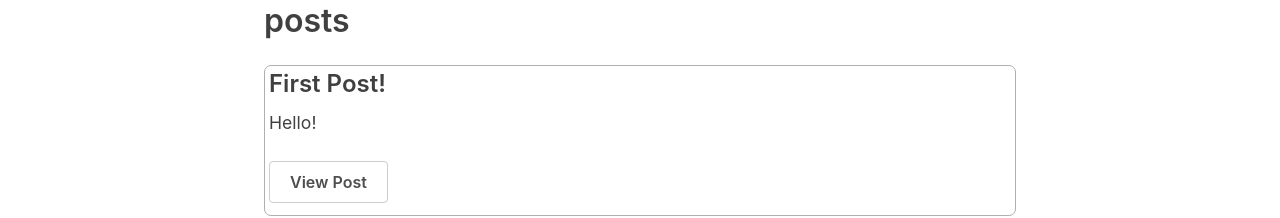
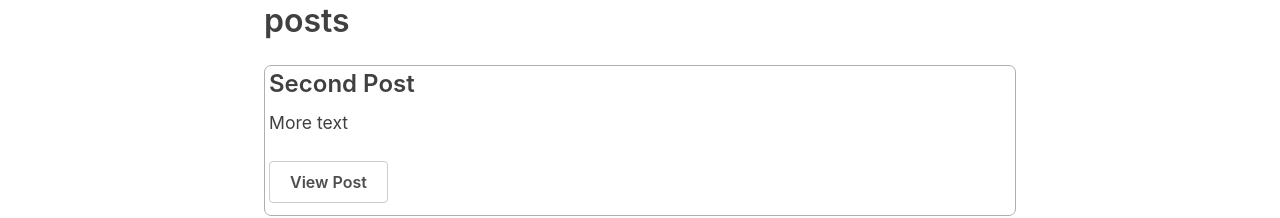
Before and after one commit to natank/redux-toolkit-demo-app, a React (Create React App) app: page / in a window 1280 px wide. Shown: the part 584-802 px from the top of the page. Built offline with nearby package versions, Linux system fonts and the light colour scheme; what miragejs, txtgen would draw is missing.

Commit message:
added user slice

```diff
--- a/src/features/posts/PostsList.js
+++ b/src/features/posts/PostsList.js
@@ -4,7 +4,11 @@ import { Link } from 'react-router-dom'
 
 export function PostsList() {
   const posts = useSelector((state) => state.posts)
-  const renderedPosts = posts.map((post) => (
+  const orderedPosts = posts
+    .slice()
+    .sort((a, b) => b.date.localeCompare(a.date))
+
+  const renderedPosts = orderedPosts.map((post) => (
     <article className="post-excerpt" key={post.id}>
       <h3>{post.title}</h3>
       <p className="post-content">{post.content.substring(0, 100)}</p>
--- a/src/features/posts/postsSlice.js
+++ b/src/features/posts/postsSlice.js
@@ -1,46 +1,62 @@
 import { createSlice } from '@reduxjs/toolkit'
 import { nanoid } from '@reduxjs/toolkit'
+import { sub } from 'date-fns'
+
 const initialState = [
-  { id: '1', title: 'First Post!', content: 'Hello!' },
-  { id: '2', title: 'Second Post', content: 'More text' },
+  {
+    id: '1',
+    title: 'First Post!',
+    content: 'Hello!',
+    date: sub(new Date(), { minutes: 10 }).toISOString(),
+  },
+  {
+    id: '2',
+    title: 'Second Post',
+    content: 'More text',
+    date: sub(new Date(), { minutes: 5 }).toISOString(),
+  },
 ]
 
 const postsSlice = createSlice({
   name: 'posts',
   initialState,
   reducers: {
-    postAdded:{
+    postAdded: {
       reducer(state, action) {
         state.push(action.payload)
       },
-    prepare({title, content, userId}){
-      return {
-        payload: {
-          id: nanoid(),
-          title,
-          content,
-          user: userId
+      prepare({ title, content, userId }) {
+        return {
+          payload: {
+            id: nanoid(),
+            date: new Date().toISOString(),
+            title,
+            content,
+            user: userId,
+          },
         }
-      }
-    }},
-    postUpdated:{
-      reducer(state, action){
-        const {id, title, content} = action.payload
-        const existingPost = state.find(post=>post.id === id)
-        if(existingPost) {
-          existingPost.title = title;
+      },
+    },
+    postUpdated: {
+      reducer(state, action) {
+        const { id, title, content } = action.payload
+        const existingPost = state.find((post) => post.id === id)
+        if (existingPost) {
+          existingPost.title = title
           existingPost.content = content
         }
       },
-      prepare({id, title, content}){
+      prepare({ id, title, content }) {
         return {
           payload: {
-            id, title, content
-          }
+            id,
+            title,
+            content,
+          },
         }
-      }
-    }
-  }
+      },
+    },
+  },
 })
 
 export const { postAdded, postUpdated } = postsSlice.actions
```
Also changed, not shown: src/features/posts/TimeAgo.js (added, +16 -0 lines).
